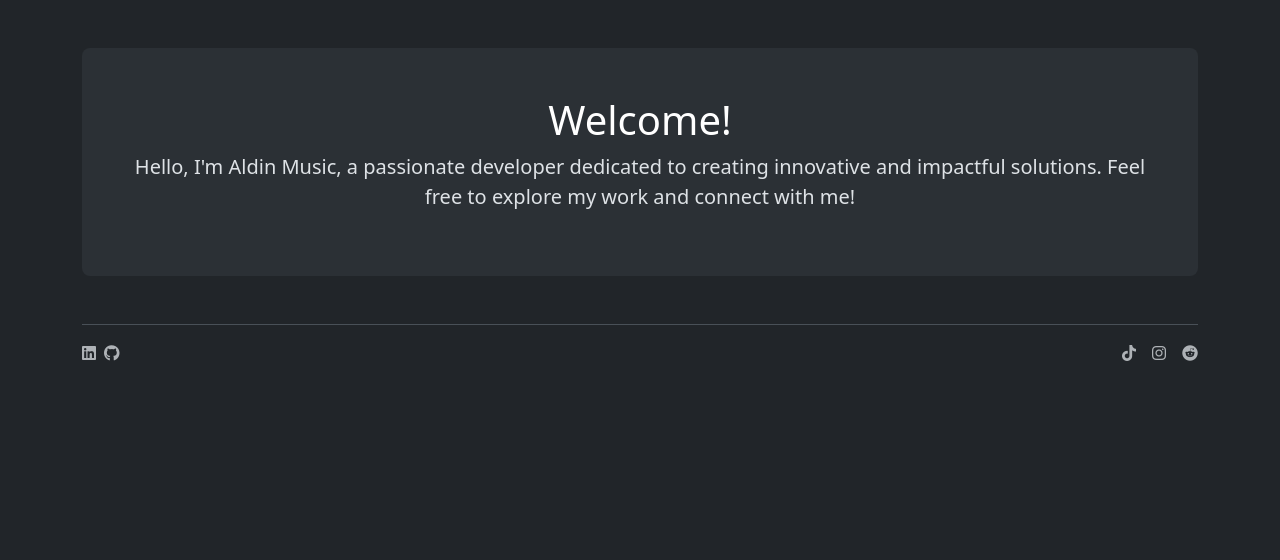
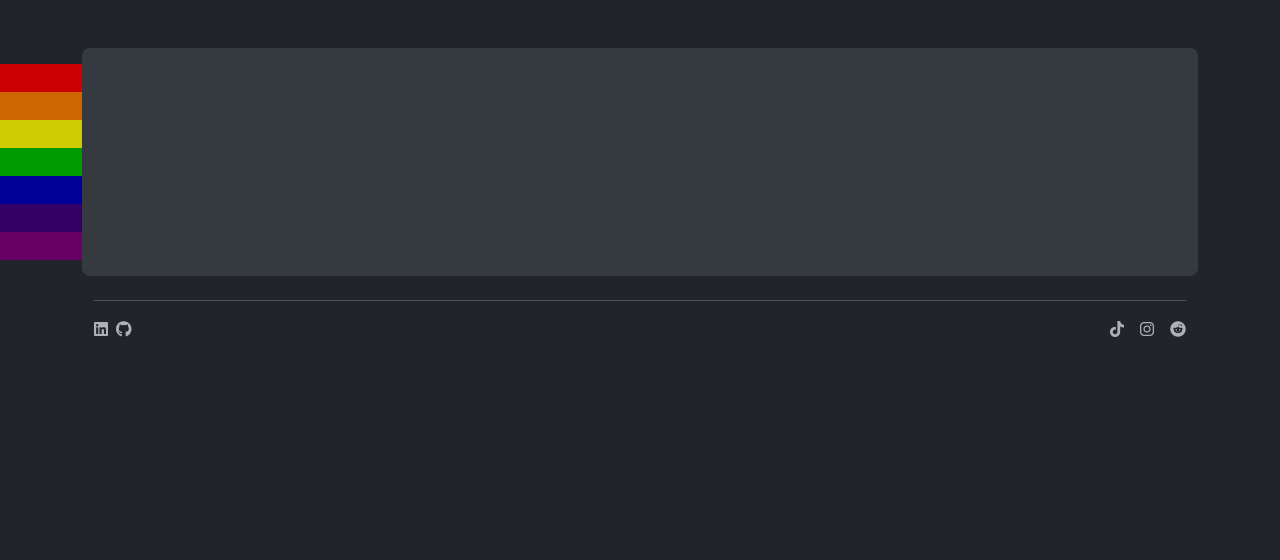
Before and after one commit to kpoptrashBlaenk/Portoflio, a PHP site: page / in a window 1280 px wide; the page is wider, and only the part inside the window is pictured. Shown: the part 75-635 px from the top of that part. Run offline with PHP 8.4, Linux system fonts and the light colour scheme.

Commit message:
Added Jumbotron and Rainbow

```diff
--- a/partials/jumbotron.php
+++ b/partials/jumbotron.php
@@ -1,21 +1,19 @@
-<div class="container my-5 position-absolute" id="rainbow">
-    <div class="position-absolute pb-5">
-        <div class="rainbow-line screen-left" style="background: red;"></div>
-        <div class="rainbow-line screen-left" style="background: orange;"></div>
-        <dv class="rainbow-line screen-left" style="background: yellow;"></dv>
-        <div class="rainbow-line screen-left" style="background: green;"></div>
-        <div class="rainbow-line screen-left" style="background: blue;"></div>
-        <div class="rainbow-line screen-left" style="background: indigo;"></div>
-        <div class="rainbow-line screen-left" style="background: violet;"></div>
+<div class="container my-5">
+    <div class="position-absolute mt-3" id="rainbow">
+        <div class="rainbow-line screen-left" style="background: #cc0000;"></div>
+        <div class="rainbow-line screen-left" style="background: #cc6600;"></div>
+        <div class="rainbow-line screen-left" style="background: #cccc00;"></div>
+        <div class="rainbow-line screen-left" style="background: #009900;"></div>
+        <div class="rainbow-line screen-left" style="background: #000099;"></div>
+        <div class="rainbow-line screen-left" style="background: #330066;"></div>
+        <div class="rainbow-line screen-left" style="background: #660066;"></div>
     </div>
-</div>
 
-<div class="container my-5">
-    <div class="p-5 text-center bg-body-tertiary rounded-3 jumbotron-custom hidden-text">
+
+    <div class="p-5 text-center bg-body-secondary rounded-3 jumbotron-custom hidden-text">
         <h1 class="text-body-emphasis">Welcome!</h1>
         <p class="lead">
             Hello, I'm Aldin Music, a passionate developer dedicated to creating innovative and impactful solutions.
             Feel free to explore my work and connect with me!
         </p>
     </div>
-</div>
--- a/script.js
+++ b/script.js
@@ -14,5 +14,5 @@
 
     setTimeout(function () {
         $('#rainbow').addClass('d-none')
-    }, 3100)
-};
+    }, 3000)
+});
--- a/styles.css
+++ b/styles.css
@@ -1,14 +1,30 @@
 body {
-    overflow: hidden;
+    overflow-x: hidden;
+    overflow-y: auto;
 }
 
 #toggle-theme {
     border-width: 2px;
 }
 
+/* STYLES */
+.blur-back-10 {
+    backdrop-filter: blur(10px);
+}
+
+.screen-left {
+    left: -100%;
+}
+
+.screen-right {
+    left: 100%;
+}
+
+/* RAINBOW */
 .rainbow-line {
     width: 100vw;
     height: 31px;
+    height: 28px;
     position: relative;
     transition: 3s;
     pointer-events: none;
--- a/theme.css
+++ b/theme.css
@@ -1,7 +1,12 @@
-body[data-bs-theme="light"] .foobar {
+body[data-bs-theme="light"] .bg-gradient {
+    background: var(--bs-gradient: linear-gradient(180deg, rgba(255, 255, 255, 1), rgba(255, 255, 255, 0.5)));
 }
 
-body[data-bs-theme="dark"] .foobar {
+.bg-gradient {
+    background: var(--bs-gradient);
+}
+
+body[data-bs-theme="dark"] .bg-gradient {
 }
 
 .nav-link {
```
